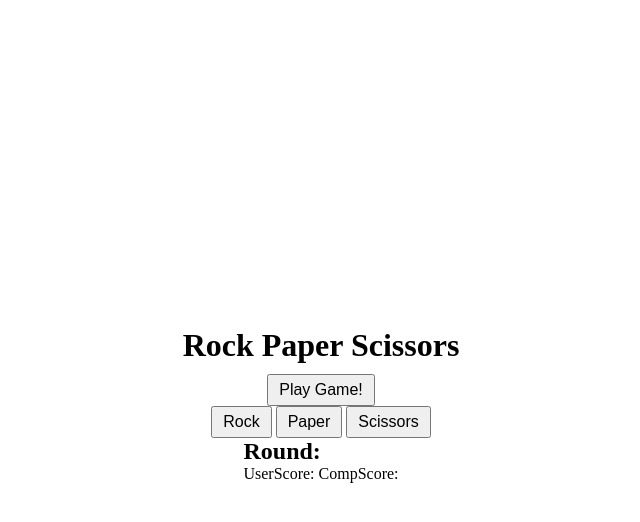
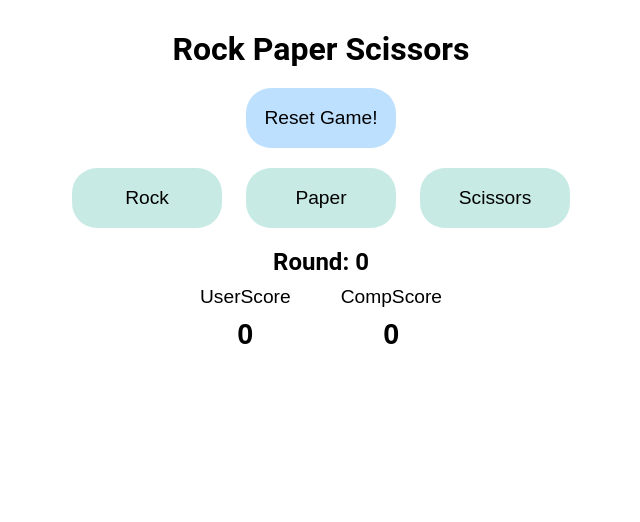
Before and after one commit to k4iLeb/Rock-Paper-Scissors, a plain HTML site: page index.html in a window 1280 px wide. Shown: the whole page, without its empty margins (319-959 px from the left). Drawn offline with Linux system fonts and the light colour scheme.

Commit message:
Finish UI for Game
-Add rounded buttons without border
-Add custom fonts
-Add Score,Round divs/spans
-Fix Reset Game button

```diff
--- a/code.js
+++ b/code.js
@@ -10,13 +10,13 @@ const choices = ["rock", "paper", "scissors"];
 
 // ========== SELECTORS =========================
 
-const button = document.querySelector("#startGameBtn");
+const button = document.querySelector("#resetGameBtn");
 const btns = document.querySelectorAll(".btns");
 const round = document.querySelector(".rounds");
 const userScoreSpan = document.querySelector("#UserScore");
 const compScoreSpan = document.querySelector("#CompScore");
 
-button.addEventListener("click", playGame);
+button.addEventListener("click", resetGame);
 
 btns.forEach((button) => {
   button.addEventListener("click", (e) => {
@@ -24,13 +24,19 @@ btns.forEach((button) => {
   });
 });
 
+function resetGame() {
+  rounds = 0;
+  round.textContent = `Round: ${rounds}`;
+  userScore = 0;
+  userScoreSpan.textContent = userScore;
+  compScore = 0;
+  compScoreSpan.textContent = compScore;
+}
+
 function playGame() {
   // IF rounds = 5:
 
-  // while (rounds < 5) {
-  //   playRound();
-  // }
-
+  if (rounds === 5) {
     // Announce winner
     if (userScore > compScore) alert("User WINS!");
     else if (userScore < compScore) alert("Comp WINS!");
@@ -38,6 +44,7 @@ function playGame() {
     rounds = 0;
     userScore = 0;
     compScore = 0;
+  }
 }
 
 // CREATE round
@@ -84,24 +91,14 @@ function playRound(userBtnChoice) {
   // END ROUND => rounds ++
   rounds++;
   round.textContent = `Round: ${rounds}`;
-  userScoreSpan.textContent = `User Score: ${userScore}`;
-  compScoreSpan.textContent = `Comp Score: ${compScore}`;
+  userScoreSpan.textContent = userScore;
+  compScoreSpan.textContent = compScore;
   console.log("userChoice: " + userChoice, "UserScore: " + userScore);
   console.log("compChoice: " + compChoice, "CompScore: " + compScore);
   console.log("rounds: " + rounds);
+
+  playGame();
 }
-
-// // GET input from user (PROMPT)
-// function getUserChoice() {
-//   // make it case-insensitive
-//   let answer = prompt("Rock,Paper or Scissors?");
-//   if (!answer || choices.indexOf(answer.toLowerCase()) === -1) {
-//     alert("Please provide a valid choice");
-//     return getUserChoice();
-//   } else {
-//     return answer;
-//   }
-// }
 
 // GET random input from computer
 function getCompChoice() {
--- a/index.html
+++ b/index.html
@@ -8,17 +8,23 @@
   </head>
   <body>
     <h1>Rock Paper Scissors</h1>
-    <button id="startGameBtn" type="button">Play Game!</button>
+    <button id="resetGameBtn" type="button">Reset Game!</button>
     <div class="btnContainer">
       <button class="btns" id="rock">Rock</button>
       <button class="btns" id="paper">Paper</button>
       <button class="btns" id="scissors">Scissors</button>
     </div>
     <div class="resultsDiv">
-      <h2 class="rounds">Round:</h2>
-      <div class="scoreDiv">
-        <span id="UserScore" class="scoreSpan">UserScore: </span>
-        <span id="CompScore" class="scoreSpan">CompScore: </span>
+      <h2 class="rounds">Round: 0</h2>
+      <div class="scoreContainer">
+        <div class="scoreDiv">
+          UserScore
+          <span id="UserScore" class="scoreSpan">0</span>
+        </div>
+        <div class="scoreDiv">
+          CompScore
+          <span id="CompScore" class="scoreSpan">0</span>
+        </div>
       </div>
     </div>
     <!-- <h4>Kindly open the console :)</h4> -->
--- a/styles.css
+++ b/styles.css
@@ -1,28 +1,80 @@
+<style>
+@import url('https://fonts.googleapis.com/css2?family=Comfortaa:wght@300..700&family=Roboto:ital,wght@0,100;0,300;0,400;0,500;0,700;0,900;1,100;1,300;1,400;1,500;1,700;1,900&display=swap');
+</style>
+
 * {
   box-sizing: border-box;
   margin: 0;
   padding: 0;
+  /* border: 1px solid black; */
 }
 
 body {
   display: flex;
   flex-direction: column;
   height: 100vh;
-  justify-content: center;
+  margin-top: 20px;
+  /* justify-content: center; */
   align-items: center;
 }
 
 h1,
+h2,
 h4 {
+  font-family: Roboto, sans-serif;
   text-align: center;
   margin: 10px;
 }
 
 button {
+  font-family: Comfortaa, sans-serif;
+  margin: 10px;
   padding: 5px 10px;
-  font-size: 1rem;
+  font-size: 1.2rem;
+  width: 150px;
+  height: 60px;
+  border: 0;
+  border-radius: 25px;
 }
 
 button:hover {
   cursor: pointer;
 }
+
+#resetGameBtn {
+  background-color: #bde0fe;
+}
+
+#resetGameBtn:hover {
+  background-color: #a2d2ff;
+}
+
+.btns {
+  background-color: #c7eae4;
+}
+
+.btns:hover {
+  background-color: #a7e8bd;
+}
+
+.scoreContainer {
+  display: flex;
+  gap: 50px;
+  /* flex-direction: column; */
+  justify-content: space-between;
+}
+
+.scoreSpan {
+  font-size: 1.8rem;
+  font-weight: 600;
+}
+
+.scoreDiv {
+  display: flex;
+  flex-direction: column;
+  align-items: center;
+  gap: 10px;
+  font-family: Comfortaa, sans-serif;
+  font-size: 1.2rem;
+
+}
```
Lines whose indentation alone changed are shown as unchanged.
